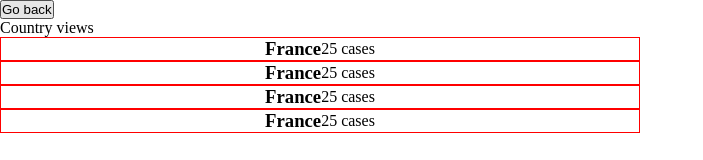
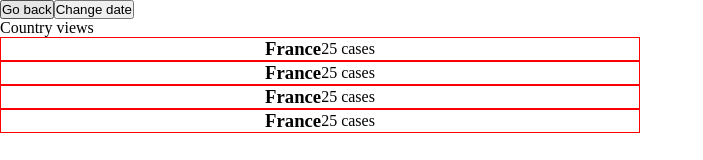
Before and after one commit to TimmyChan99/covid19-tracker, a React (Create React App) app: page / in a window 1280 px wide. Shown: the top 160 px of the page, without its empty margins (0-703 px from the left). Built offline with nearby package versions, Linux system fonts and the light colour scheme.

Commit message:
Create date and details components

```diff
--- a/src/component/header/Header.jsx
+++ b/src/component/header/Header.jsx
@@ -4,6 +4,7 @@
 	return (
 		<header>
 			<button type="button">Go back</button>
+			<button type="button">Change date</button>
 			<div>Country views</div>
 		</header>
 	)
```
Also changed, not shown: src/component/detailsPage/Details.jsx (added, +9 -0 lines), src/component/getDataByDate/Date.jsx (added, +9 -0 lines), src/component/countries/Search.jsx (added), src/component/search/Search.jsx (deleted).
